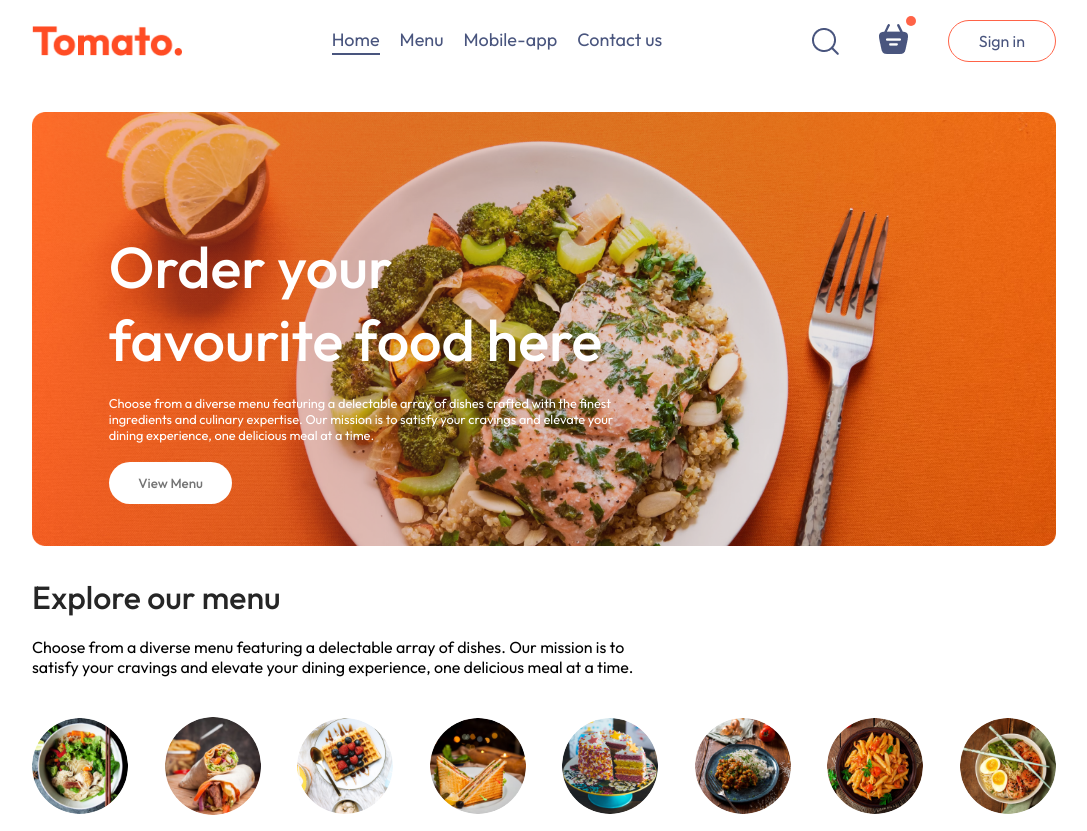
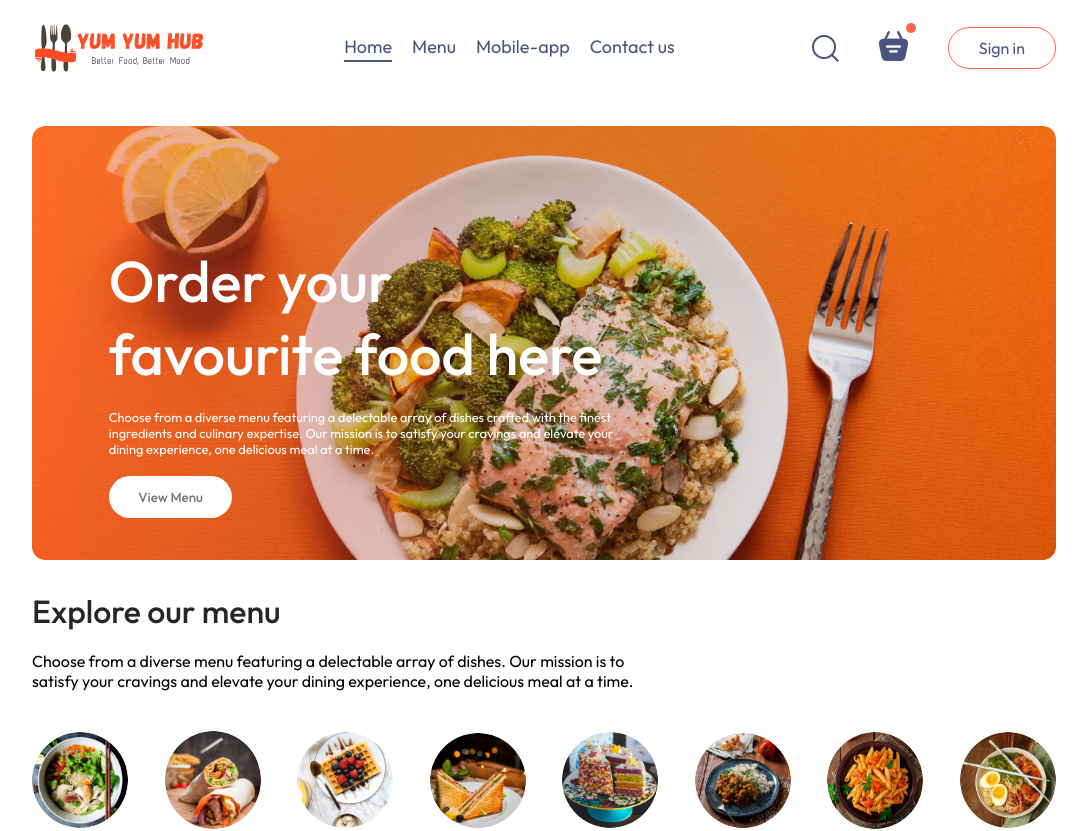
Before and after one commit to ayushguptasah/Yum-Yum-Hub, a React (Vite) app in the folder frontend/: page / in a window 1280 px wide. Shown: the top 831 px of the page, without its empty margins (96-1183 px from the left). Built offline with nearby package versions, Linux system fonts and the light colour scheme.

Commit message:
changed logo

```diff
--- a/frontend/src/assets/assets.js
+++ b/frontend/src/assets/assets.js
@@ -1,5 +1,5 @@
 import basket_icon from './basket_icon.png'
-import logo from './logo.png'
+import logo from './logo.svg'
 import header_img from './header_img.png'
 import search_icon from './search_icon.png'
 import menu_1 from './menu_1.png'
--- a/frontend/src/components/Navbar/Navbar.css
+++ b/frontend/src/components/Navbar/Navbar.css
@@ -6,7 +6,7 @@
 }
 
 .navbar .logo{
-    width: 150px;
+    width: 175px;
 }
 
 .navbar-menu{
```
Also changed, not shown: frontend/src/assets/logo.png (deleted), frontend/src/assets/logo.svg (added).
